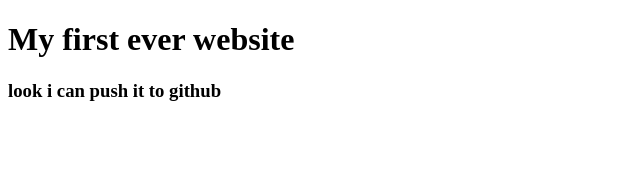
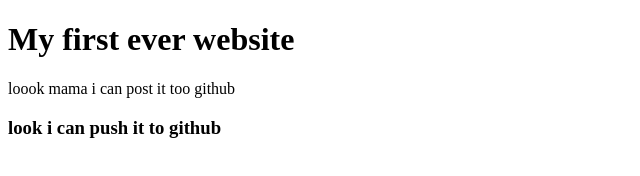
Before and after one commit to farabi351/My-first-website, a plain HTML site: page index.html in a window 1280 px wide. Shown: the whole page, without its empty margins (0-640 px from the left). Drawn offline with Linux system fonts and the light colour scheme.

Commit message:
learned github

```diff
--- a/index.html
+++ b/index.html
@@ -8,6 +8,7 @@
 <body>
 
     <h1>My first ever website</h1>
+    <p>loook mama i can post it too github</p>
     <h3>look i can push it to github</h3>
 </body>
 </html>
```
